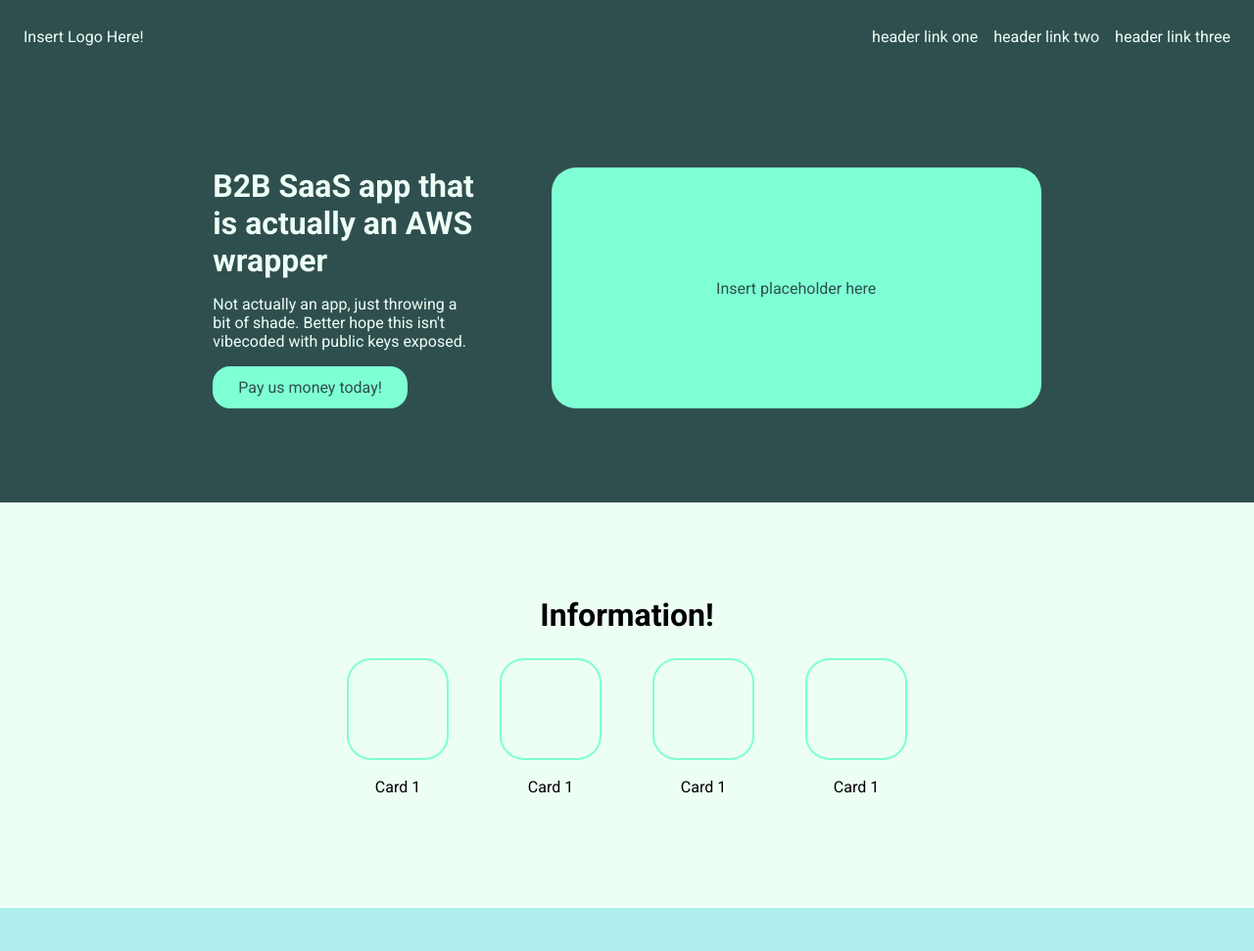
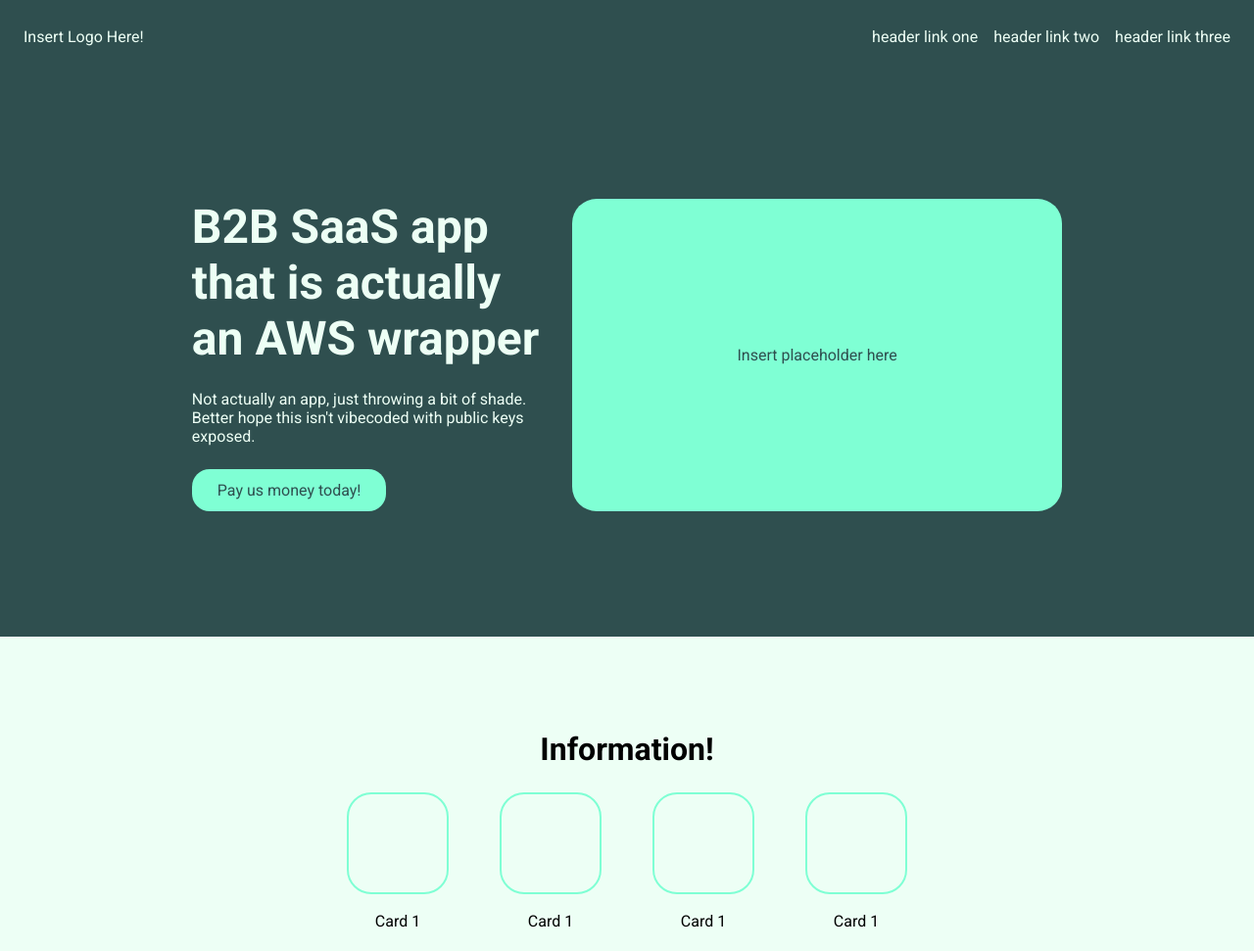
Before and after one commit to JSON-Ling/odin-landing-page, a plain HTML site: page index.html in a window 1280 px wide. Shown: the top 971 px of the page at 98% size. Drawn offline with Linux system fonts and the light colour scheme.

Commit message:
Add padding, spacing and change font size to prettify landing page

```diff
--- a/styles.css
+++ b/styles.css
@@ -37,25 +37,25 @@ body {
     align-items: center;
     background-color: #2f4f4f;
     color: #edfff5;
-    padding: 96px 0;
+    padding: 128px 0;
 }
 
 .hero-container {
     display: flex;
     width: 70%;
     gap: 26px;
-    justify-content: space-around;
+    justify-content: space-evenly;
 }
 
 .hero-text {
     display: flex;
     flex-direction: column;
-    gap: 16px;
-    width: 30%;
+    gap: 24px;
+    width: 40%;
 }
 
 .hero-header {
-    font-size: xx-large;
+    font-size: 48px;
     font-weight: 900;
 }
 
@@ -78,7 +78,7 @@ body {
     background-color: #7fffd4;
     color: #2f4f4f;
     font-size: 16px;
-    align-self: flex-start;
+    width: fit-content;
 }
 
 .info-section {
```
